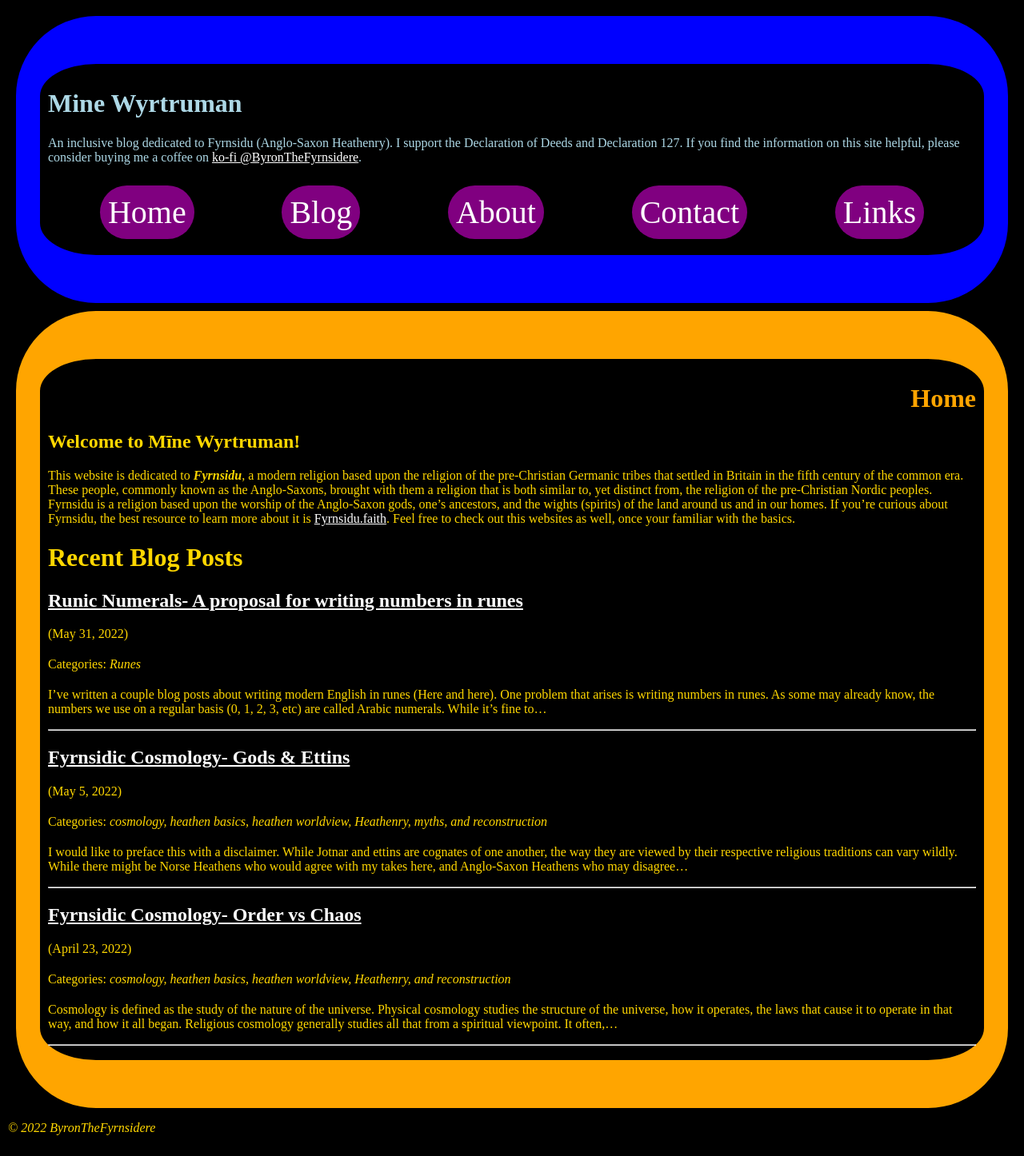
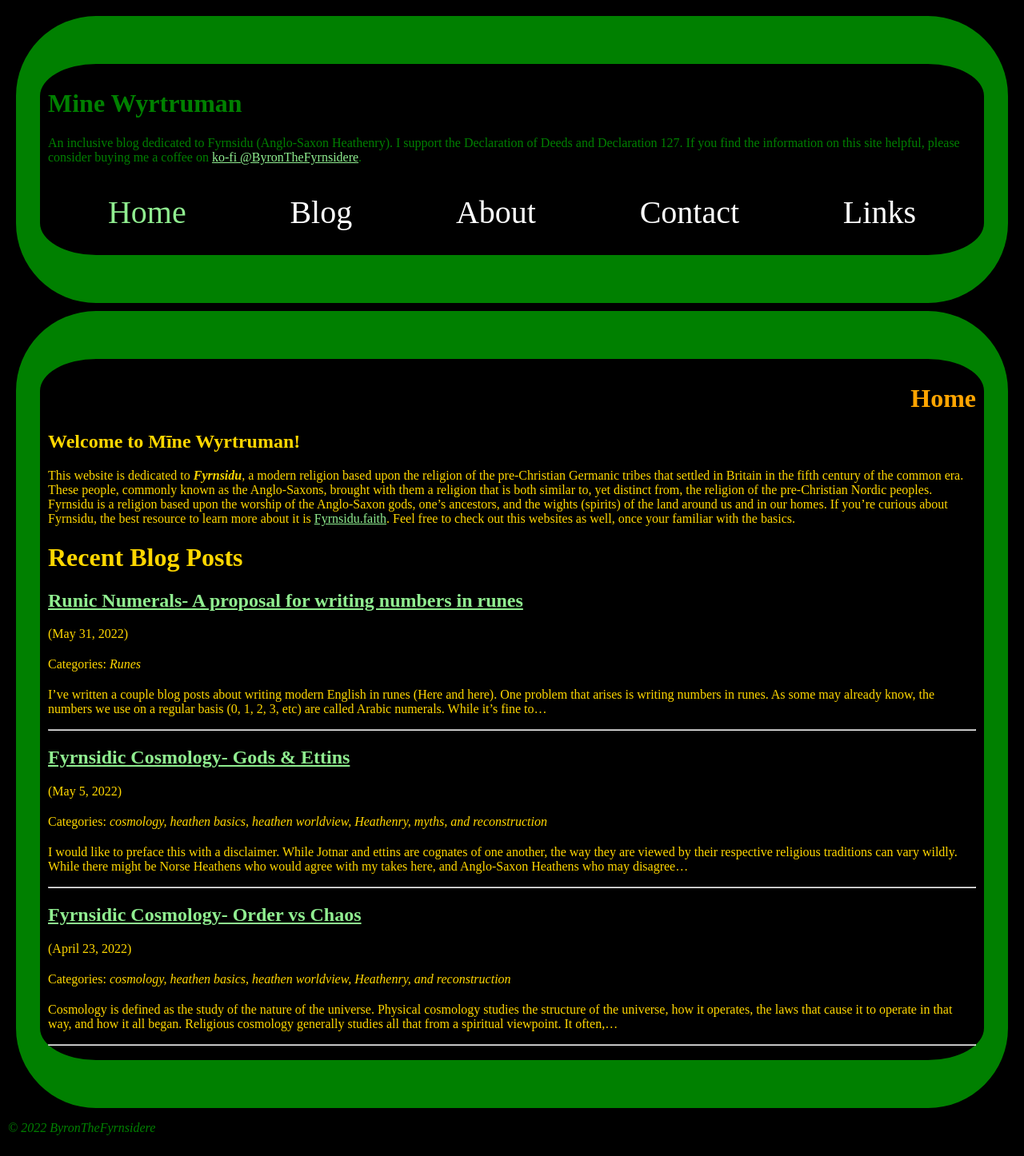
Before and after one commit to byronpendason/byronpendason.github.io, a Jekyll site: the page built from index.md, in a window 1280 px wide. Shown: the whole page at 80% size. Built offline with Jekyll 4.4.1, drawn with Linux system fonts in a browser that asks for light colours; our own code applies the rules of GitHub Pages for plain Markdown files; comment, search, counter and statistics services are not loaded.

Commit message:
Update style.css

```diff
--- a/css/style.css
+++ b/css/style.css
@@ -1,19 +1,18 @@
       body {
         background-color: black;
-        color: gold;
+        color: green;
         margin: 0px;
         padding: 10px;
       }
-      #header-text a {
-        color: white;
+      a {
+        color: lightgreen;
       }
       #header-text {
         margin: 10px;
         padding: 10px;
         border-style: solid;
         border-width: 60px 30px;
-        border-color: blue;
-        color: lightblue;
+        border-color: green;
         border-radius: 100px;
       }
       nav ul {
@@ -28,7 +27,9 @@
         margin-left: auto;
         margin-right: auto;
         padding: 10px;
-        background-color: purple;
+        background-color: black;
+        border-color: green;
+        border-width: 5px;
         border-radius: 50px;
       }
       nav ul li a {
@@ -40,7 +41,7 @@
       }
       nav ul li .active {
         text-decoration: none;
-        color: lightblue;
+        color: lightgreen;
       }
       #content {
         margin: 10px;
@@ -48,11 +49,11 @@
         border-radius: 100px;
         border-style: solid;
         border-width: 60px 30px;
-        border-color: orange;
+        border-color: green;
         color: gold;
       }
       #content a {
-        color: white;
+        color: lightgreen;
       }
       #content h1:first-child {
         color: orange;
```
